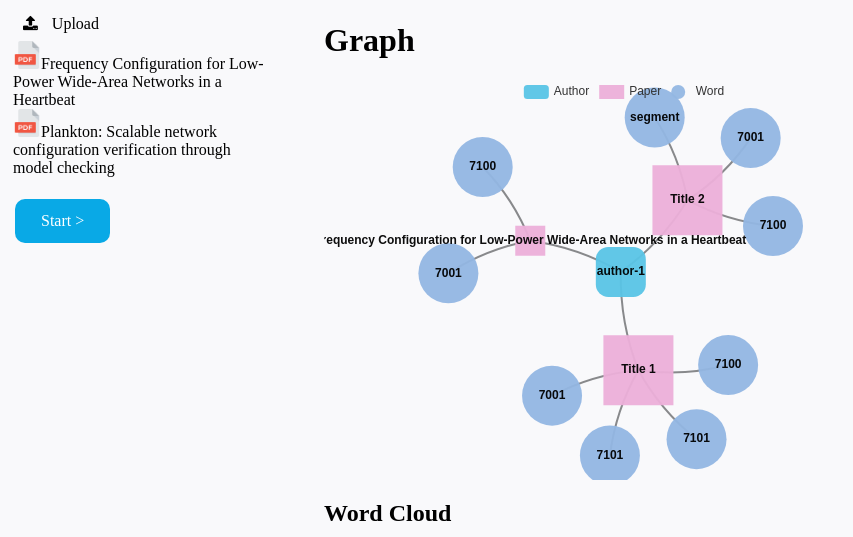
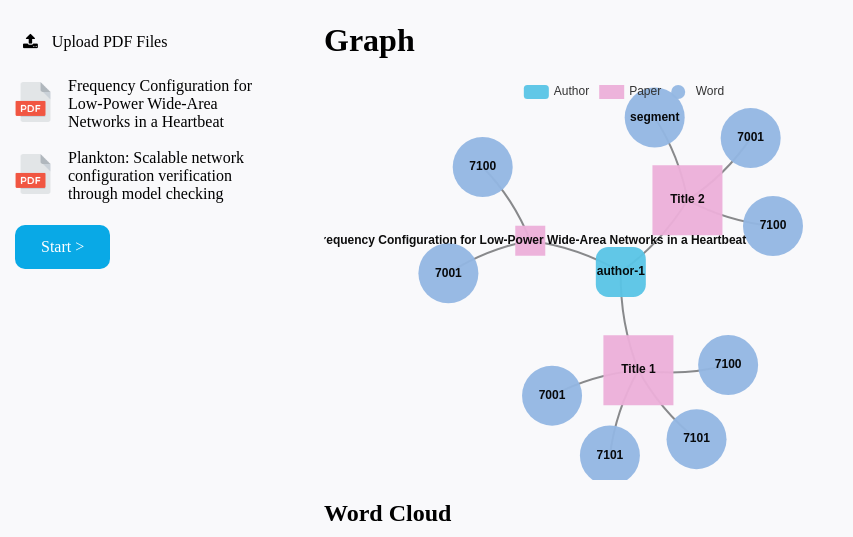
Before and after one commit to LunaMing/Word-Frequency-based-File-Analysis-Tool, a Django app: page / in a window 1280 px wide. Shown: the part 71-608 px from the top of the page, without its empty margins (0-853 px from the left). Run offline with Django 3.2, Linux system fonts and the light colour scheme; some libraries are stand-ins or nearby versions.

Commit message:
调整左侧pdf图标大小

```diff
--- a/templates/graph/index.html
+++ b/templates/graph/index.html
@@ -36,9 +36,16 @@
 </div>
 
 <div id="left">
-    <i style="padding: 10px" class="fa fa-upload"></i> Upload<br>
-    <img src="{% static 'graph/icons/pdf.png' %}" alt="icon pdf" width="28" height="28">Frequency Configuration for Low-Power Wide-Area Networks in a Heartbeat<br>
-    <img src="{% static 'graph/icons/pdf.png' %}" alt="icon pdf" width="28" height="28">Plankton: Scalable network configuration verification through model checking<br>
+    <br>
+    <i style="padding: 10px" class="fa fa-upload"></i> Upload PDF Files <br>
+    <br>
+    <img style="float: left; padding-right: 15px; padding-top: 5px;" src="{% static 'graph/icons/pdf.png' %}"
+         alt="icon pdf" width="40" height="40">
+    Frequency Configuration for Low-Power Wide-Area Networks in a Heartbeat<br>
+    <br>
+    <img style="float: left; padding-right: 15px; padding-top: 5px;" src="{% static 'graph/icons/pdf.png' %}"
+         alt="icon pdf" width="40" height="40">
+    Plankton: Scalable network configuration verification through model checking<br>
     <br>
     <a href="#" class="button" id="start_btn" onclick="alert('click')">Start ></a>
 </div>
```
